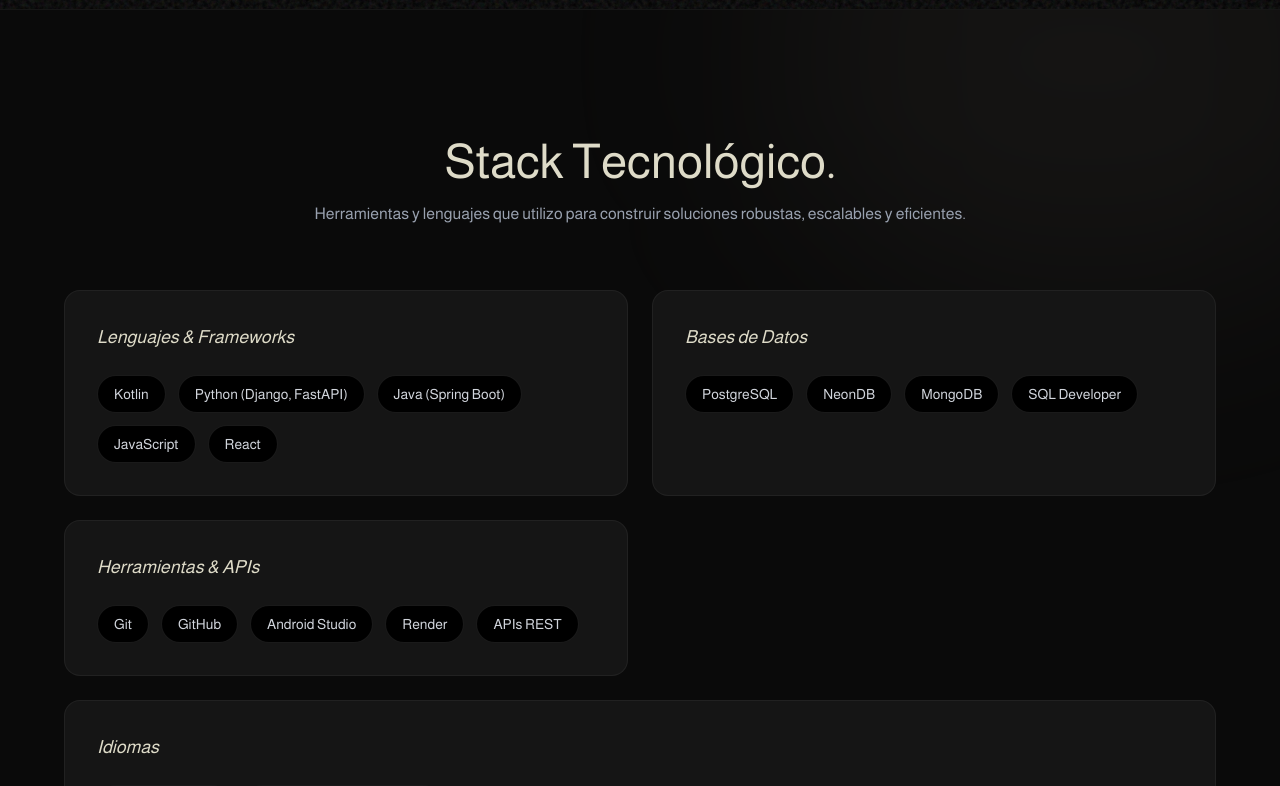
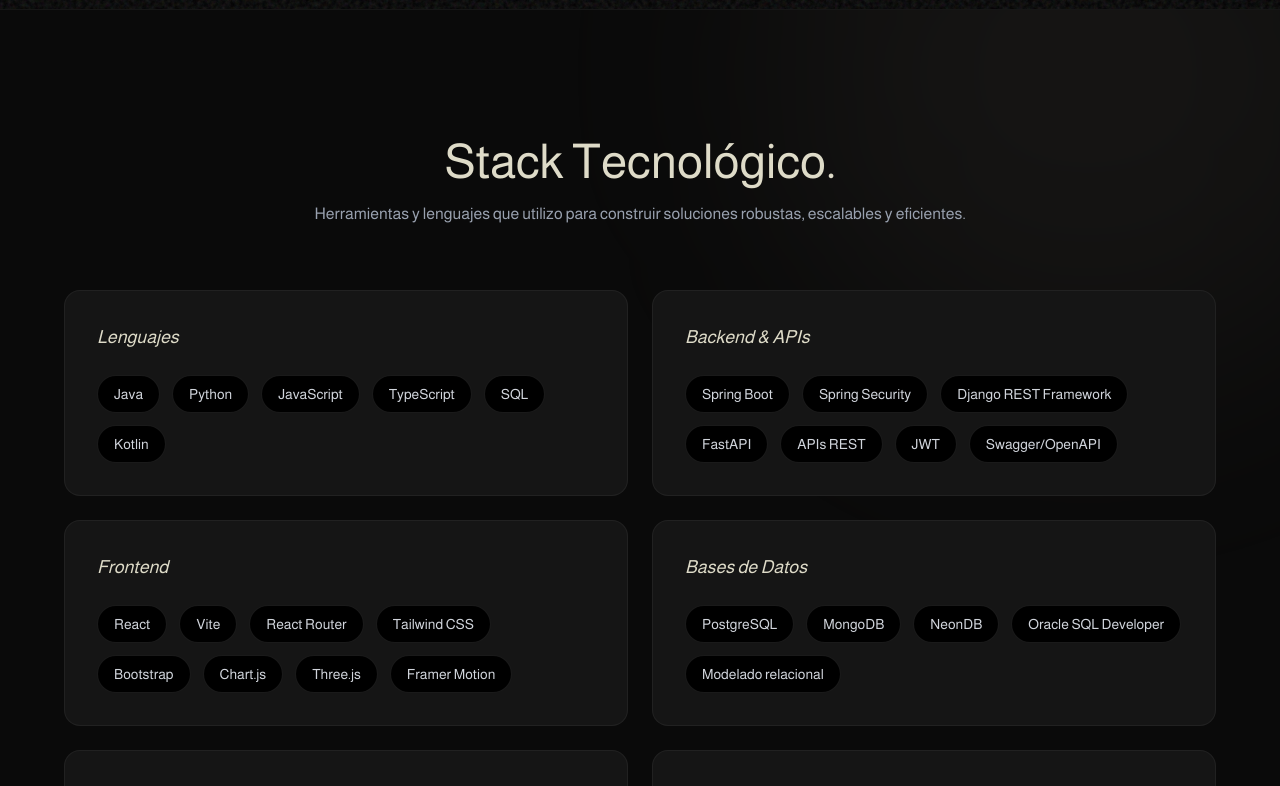
Before and after one commit to S0CRAM53/Portafolio, a React (Vite) app: page / in a window 1280 px wide. Shown: the part 3227-4013 px from the top of the page. Built offline with nearby package versions, Linux system fonts and the light colour scheme.

Commit message:
correccion cv

```diff
--- a/src/data/portfolioData.ts
+++ b/src/data/portfolioData.ts
@@ -116,9 +116,34 @@
 ];
 
 export const skills: SkillGroup[] = [
-  { category: "Lenguajes & Frameworks", tools: ["Kotlin", "Python (Django, FastAPI)", "Java (Spring Boot)", "JavaScript", "React"] },
-  { category: "Bases de Datos", tools: ["PostgreSQL", "NeonDB", "MongoDB", "SQL Developer"] },
-  { category: "Herramientas & APIs", tools: ["Git", "GitHub", "Android Studio", "Render", "APIs REST"] },
+  {
+    category: "Lenguajes",
+    tools: ["Java", "Python", "JavaScript", "TypeScript", "SQL", "Kotlin"],
+    // ↑ Si decides no mostrar el proyecto móvil, elimina "Kotlin" de esta lista.
+  },
+  {
+    category: "Backend & APIs",
+    tools: ["Spring Boot", "Spring Security", "Django REST Framework", "FastAPI", "APIs REST", "JWT", "Swagger/OpenAPI"],
+  },
+  {
+    category: "Frontend",
+    tools: ["React", "Vite", "React Router", "Tailwind CSS", "Bootstrap", "Chart.js", "Three.js", "Framer Motion"],
+  },
+  {
+    category: "Bases de Datos",
+    tools: ["PostgreSQL", "MongoDB", "NeonDB", "Oracle SQL Developer", "Modelado relacional"],
+  },
+  {
+    category: "Testing & Calidad",
+    tools: ["Karma", "Jasmine", "Playwright", "ESLint", "Mockito", "Junit5"],
+  },
+  {
+    category: "Herramientas & Despliegue",
+    tools: ["Git", "GitHub (Git Flow)", "Render", "Cloudinary", "Android Studio", "Jetpack Compose"],
+  },
 ];
 
-export const languages: string[] = ["Español (Nativo)", "Inglés (Básico - Intermedio)"];
+export const languages: string[] = [
+  "Español (Nativo)",
+  "Inglés Intermedio (lectura de documentación técnica)",
+];
```
Also changed, not shown: 1 other file (tests, documents, lock files or other folders).
